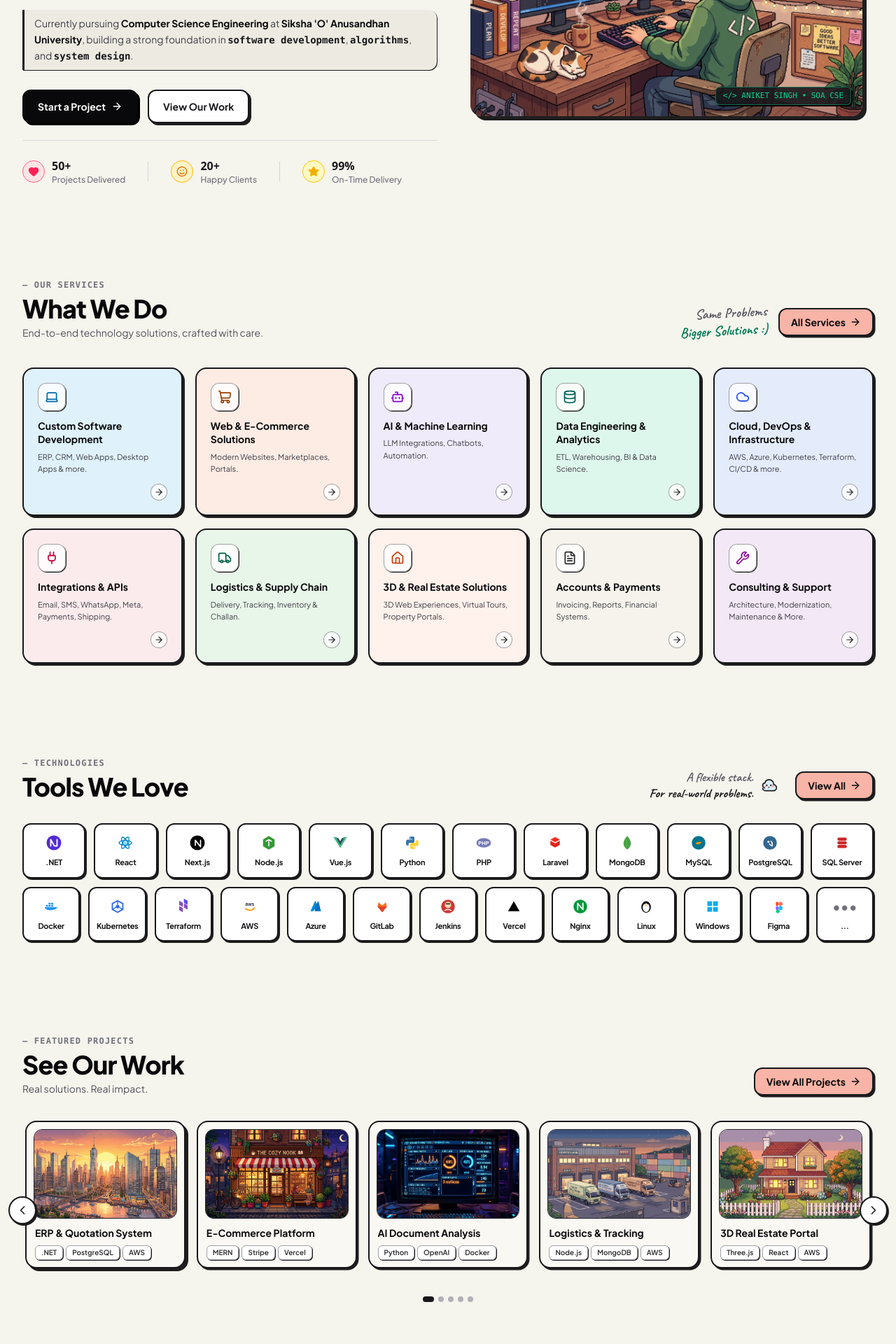
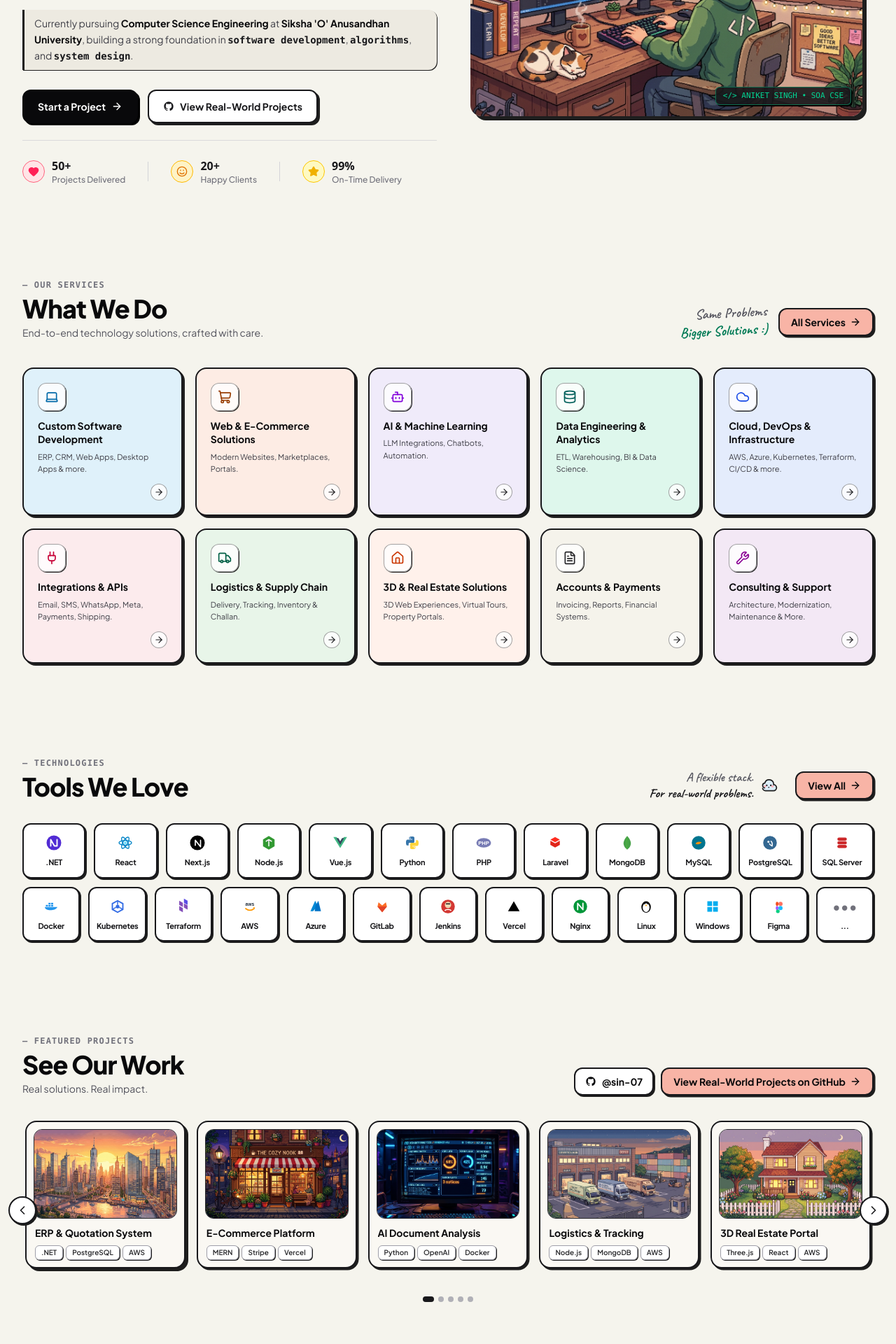
Before and after one commit to sin-07/nPortfolio, a Next.js app: page / in a window 1280 px wide. Shown: the part 460-2380 px from the top of the page at 70% size. Built offline with nearby package versions, Linux system fonts and the light colour scheme.

Commit message:
feat: link View Real-World Projects directly to GitHub profile and repositories

```diff
--- a/src/components/Footer.tsx
+++ b/src/components/Footer.tsx
@@ -35,15 +35,21 @@ export default function Footer() {
           ))}
         </nav>
 
-        {/* Right Motto */}
-        <div className="text-zinc-600 font-medium flex items-center gap-1.5">
-          <span>Build</span>
+        {/* Right GitHub & Motto */}
+        <div className="flex items-center gap-4 text-zinc-600 font-medium">
+          <a
+            href="https://github.com/sin-07"
+            target="_blank"
+            rel="noopener noreferrer"
+            className="inline-flex items-center gap-1.5 text-zinc-800 hover:text-zinc-950 font-bold transition-colors"
+          >
+            <svg viewBox="0 0 24 24" fill="currentColor" className="w-4 h-4">
+              <path fillRule="evenodd" clipRule="evenodd" d="M12 2C6.477 2 2 6.484 2 12.017c0 4.425 2.865 8.18 6.839 9.504.5.092.682-.217.682-.483 0-.237-.008-.868-.013-1.703-2.782.605-3.369-1.343-3.369-1.343-.454-1.158-1.11-1.466-1.11-1.466-.908-.62.069-.608.069-.608 1.003.07 1.53 1.032 1.53 1.032.892 1.53 2.341 1.088 2.91.832.092-.647.35-1.088.636-1.338-2.22-.253-4.555-1.113-4.555-4.951 0-1.093.39-1.988 1.029-2.688-.103-.253-.446-1.272.098-2.65 0 0 .84-.27 2.75 1.026A9.564 9.564 0 0112 6.844c.85.004 1.705.115 2.504.337 1.909-1.296 2.747-1.027 2.747-1.027.546 1.379.202 2.398.1 2.651.64.7 1.028 1.595 1.028 2.688 0 3.848-2.339 4.695-4.566 4.943.359.309.678.92.678 1.855 0 1.338-.012 2.419-.012 2.747 0 .268.18.58.688.482A10.019 10.019 0 0022 12.017C22 6.484 17.522 2 12 2z" />
+            </svg>
+            <span>GitHub</span>
+          </a>
           <span>•</span>
-          <span>Learn</span>
-          <span>•</span>
-          <span>Share</span>
-          <span>•</span>
-          <span>Grow</span>
+          <span>Build &amp; Grow</span>
         </div>
       </div>
     </footer>
--- a/src/components/Hero.tsx
+++ b/src/components/Hero.tsx
@@ -103,10 +103,15 @@ export default function Hero({ onOpenContact }: HeroProps) {
             </button>
 
             <a
-              href="#projects"
-              className="inline-flex items-center justify-center bg-white text-zinc-900 hover:bg-zinc-50 border-2 border-zinc-900 rounded-xl px-5 py-3 font-bold text-sm shadow-[3px_3px_0px_#1e1e1e] neo-btn cursor-pointer"
+              href="https://github.com/sin-07"
+              target="_blank"
+              rel="noopener noreferrer"
+              className="inline-flex items-center gap-2 bg-white text-zinc-900 hover:bg-zinc-50 border-2 border-zinc-900 rounded-xl px-5 py-3 font-bold text-sm shadow-[3px_3px_0px_#1e1e1e] neo-btn cursor-pointer"
             >
-              View Our Work
+              <svg viewBox="0 0 24 24" fill="currentColor" className="w-4 h-4">
+                <path fillRule="evenodd" clipRule="evenodd" d="M12 2C6.477 2 2 6.484 2 12.017c0 4.425 2.865 8.18 6.839 9.504.5.092.682-.217.682-.483 0-.237-.008-.868-.013-1.703-2.782.605-3.369-1.343-3.369-1.343-.454-1.158-1.11-1.466-1.11-1.466-.908-.62.069-.608.069-.608 1.003.07 1.53 1.032 1.53 1.032.892 1.53 2.341 1.088 2.91.832.092-.647.35-1.088.636-1.338-2.22-.253-4.555-1.113-4.555-4.951 0-1.093.39-1.988 1.029-2.688-.103-.253-.446-1.272.098-2.65 0 0 .84-.27 2.75 1.026A9.564 9.564 0 0112 6.844c.85.004 1.705.115 2.504.337 1.909-1.296 2.747-1.027 2.747-1.027.546 1.379.202 2.398.1 2.651.64.7 1.028 1.595 1.028 2.688 0 3.848-2.339 4.695-4.566 4.943.359.309.678.92.678 1.855 0 1.338-.012 2.419-.012 2.747 0 .268.18.58.688.482A10.019 10.019 0 0022 12.017C22 6.484 17.522 2 12 2z" />
+              </svg>
+              <span>View Real-World Projects</span>
             </a>
           </div>
 
--- a/src/components/ProjectModal.tsx
+++ b/src/components/ProjectModal.tsx
@@ -63,17 +63,31 @@ export default function ProjectModal({ project, onClose, onInquire }: ProjectMod
           </div>
 
           {/* Actions */}
-          <div className="pt-4 flex items-center justify-between gap-3 border-t border-zinc-300">
+          <div className="pt-4 flex flex-wrap items-center justify-between gap-3 border-t border-zinc-300">
+            <div className="flex flex-wrap items-center gap-2.5">
               <button
                 onClick={() => {
                   onClose();
                   onInquire(project.title);
                 }}
-              className="inline-flex items-center gap-2 bg-zinc-950 text-white border-2 border-zinc-950 rounded-xl px-5 py-2.5 font-bold text-xs sm:text-sm shadow-[2.5px_2.5px_0px_#000] neo-btn cursor-pointer"
+                className="inline-flex items-center gap-2 bg-zinc-950 text-white border-2 border-zinc-950 rounded-xl px-4 py-2.5 font-bold text-xs sm:text-sm shadow-[2.5px_2.5px_0px_#000] neo-btn cursor-pointer"
               >
                 <span>Build Similar Project</span>
                 <ArrowRight className="w-4 h-4" />
               </button>
+
+              <a
+                href="https://github.com/sin-07"
+                target="_blank"
+                rel="noopener noreferrer"
+                className="inline-flex items-center gap-1.5 bg-white text-zinc-950 hover:bg-zinc-100 border-2 border-zinc-900 rounded-xl px-4 py-2.5 font-bold text-xs sm:text-sm shadow-[2px_2px_0px_#1e1e1e] neo-btn cursor-pointer"
+              >
+                <svg viewBox="0 0 24 24" fill="currentColor" className="w-4 h-4">
+                  <path fillRule="evenodd" clipRule="evenodd" d="M12 2C6.477 2 2 6.484 2 12.017c0 4.425 2.865 8.18 6.839 9.504.5.092.682-.217.682-.483 0-.237-.008-.868-.013-1.703-2.782.605-3.369-1.343-3.369-1.343-.454-1.158-1.11-1.466-1.11-1.466-.908-.62.069-.608.069-.608 1.003.07 1.53 1.032 1.53 1.032.892 1.53 2.341 1.088 2.91.832.092-.647.35-1.088.636-1.338-2.22-.253-4.555-1.113-4.555-4.951 0-1.093.39-1.988 1.029-2.688-.103-.253-.446-1.272.098-2.65 0 0 .84-.27 2.75 1.026A9.564 9.564 0 0112 6.844c.85.004 1.705.115 2.504.337 1.909-1.296 2.747-1.027 2.747-1.027.546 1.379.202 2.398.1 2.651.64.7 1.028 1.595 1.028 2.688 0 3.848-2.339 4.695-4.566 4.943.359.309.678.92.678 1.855 0 1.338-.012 2.419-.012 2.747 0 .268.18.58.688.482A10.019 10.019 0 0022 12.017C22 6.484 17.522 2 12 2z" />
+                </svg>
+                <span>View on GitHub</span>
+              </a>
+            </div>
 
             <button
               onClick={onClose}
--- a/src/components/Projects.tsx
+++ b/src/components/Projects.tsx
@@ -139,14 +139,28 @@ export default function Projects({ onSelectProject }: ProjectsProps) {
           </p>
         </div>
 
-        <div className="flex items-center gap-3">
-          <button
-            onClick={() => onSelectProject(projects[0])}
+        <div className="flex flex-wrap items-center gap-2.5">
+          <a
+            href="https://github.com/sin-07"
+            target="_blank"
+            rel="noopener noreferrer"
+            className="inline-flex items-center gap-2 bg-white text-zinc-950 hover:bg-zinc-100 border-2 border-zinc-900 rounded-xl px-3.5 py-2 font-bold text-xs sm:text-sm shadow-[2px_2px_0px_#1e1e1e] neo-btn cursor-pointer"
+          >
+            <svg viewBox="0 0 24 24" fill="currentColor" className="w-4 h-4">
+              <path fillRule="evenodd" clipRule="evenodd" d="M12 2C6.477 2 2 6.484 2 12.017c0 4.425 2.865 8.18 6.839 9.504.5.092.682-.217.682-.483 0-.237-.008-.868-.013-1.703-2.782.605-3.369-1.343-3.369-1.343-.454-1.158-1.11-1.466-1.11-1.466-.908-.62.069-.608.069-.608 1.003.07 1.53 1.032 1.53 1.032.892 1.53 2.341 1.088 2.91.832.092-.647.35-1.088.636-1.338-2.22-.253-4.555-1.113-4.555-4.951 0-1.093.39-1.988 1.029-2.688-.103-.253-.446-1.272.098-2.65 0 0 .84-.27 2.75 1.026A9.564 9.564 0 0112 6.844c.85.004 1.705.115 2.504.337 1.909-1.296 2.747-1.027 2.747-1.027.546 1.379.202 2.398.1 2.651.64.7 1.028 1.595 1.028 2.688 0 3.848-2.339 4.695-4.566 4.943.359.309.678.92.678 1.855 0 1.338-.012 2.419-.012 2.747 0 .268.18.58.688.482A10.019 10.019 0 0022 12.017C22 6.484 17.522 2 12 2z" />
+            </svg>
+            <span>@sin-07</span>
+          </a>
+
+          <a
+            href="https://github.com/sin-07?tab=repositories"
+            target="_blank"
+            rel="noopener noreferrer"
             className="inline-flex items-center gap-1.5 bg-[#f8b4a6] hover:bg-[#f69d8b] text-zinc-950 border-2 border-zinc-900 rounded-xl px-4 py-2 font-bold text-xs sm:text-sm shadow-[2.5px_2.5px_0px_#1e1e1e] neo-btn cursor-pointer"
           >
-            <span>View All Projects</span>
+            <span>View Real-World Projects on GitHub</span>
             <ArrowRight className="w-4 h-4" />
-          </button>
+          </a>
         </div>
       </div>
 
```
Lines whose indentation alone changed are shown as unchanged.
